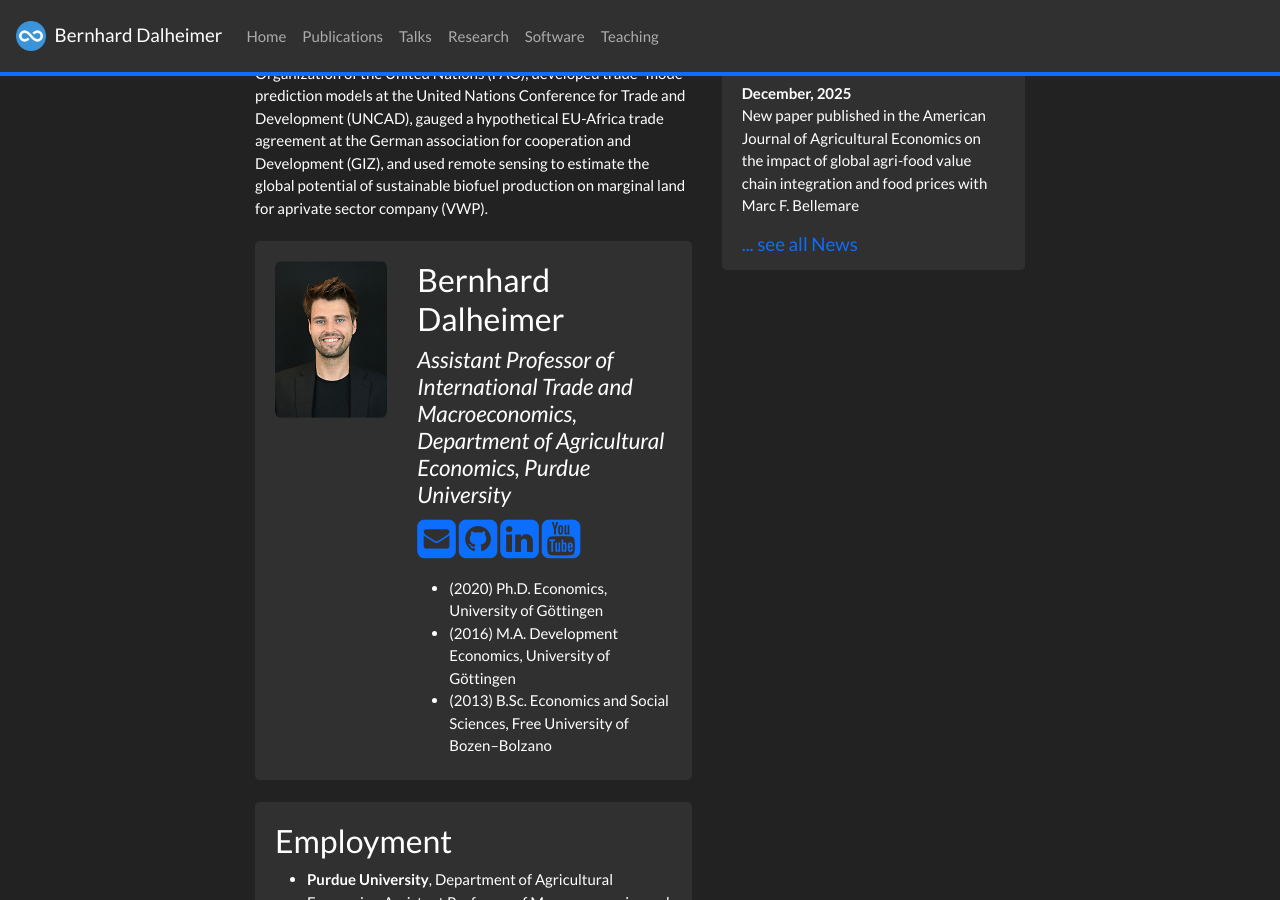
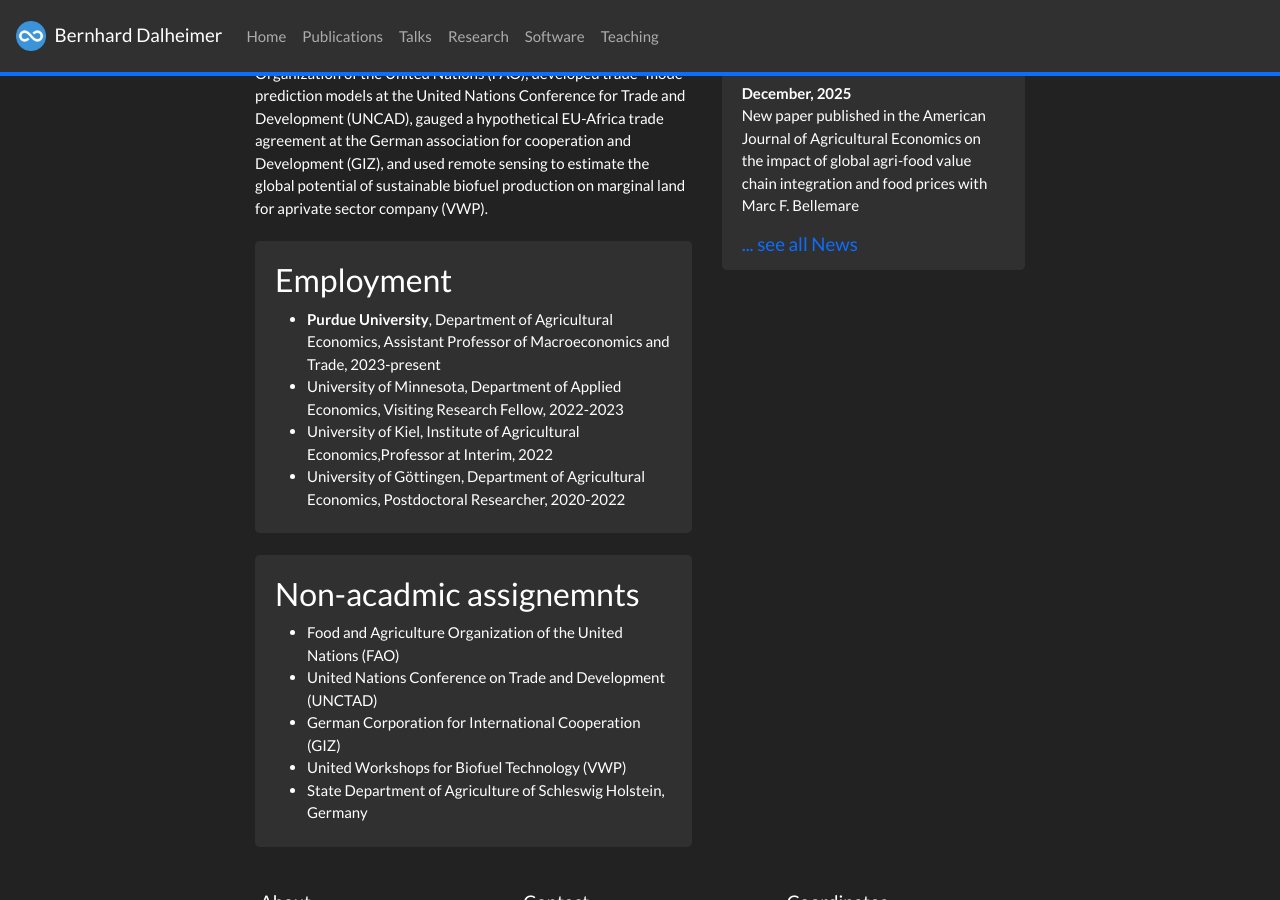
Before and after one commit to BDalheimer/BDalheimer.github.io, a Jekyll site: the page built from _pages/home.md, in a window 1280 px wide and 900 px high, scrolled down 754 px. Built offline with Jekyll 4.4.1, drawn with Linux system fonts in a browser that asks for light colours; nearby versions of some CDN libraries; a style sheet for code colours, icons or effects is not loaded.

Commit message:
removed double picture

```diff
--- a/_pages/home.md
+++ b/_pages/home.md
@@ -24,33 +24,6 @@
 
 
 
-{% for member in site.data.pi %}
-
-<div class="jumbotron">
-<div class="row">
-<div class="col-sm-4">
-  <img src="{{ site.url }}{{ site.baseurl }}/images/{{ member.photo }}" width="100%" style="max-width:250px"/>
-</div>
-<div class="col-sm-8 col-xs-12">
-  <h3>{{ member.name }}</h3>
-  <h4><i>{{ member.info }}</i></h4>
-  {% if member.email %}<a href="mailto:{{ member.email }}" target="_blank"><i class="fa fa-envelope-square fa-3x"></i></a> {% endif %}
-  {% if member.cv %} <a href="{{ site.url }}{{ site.baseurl }}/{{ member.cv }}" target="_blank"><i class="ai ai-cv-square ai-3x"></i></a> {% endif %}
-  {% if member.scholar %} <a href="{{ member.scholar }}" target="_blank"><i class="ai ai-google-scholar-square ai-3x"></i></a> {% endif %}
-  {% if member.github %} <a href="{{ member.github }}" target="_blank"><i class="fa fa-github-square fa-3x"></i></a> {% endif %}
-  {% if member.linkedin %} <a href="{{ member.linkedin }}" target="_blank"><i class="fa fa-linkedin-square fa-3x"></i></a> {% endif %}
-  {% if member.youtube %} <a href="{{ member.youtube }}" target="_blank"><i class="fa fa-youtube-square fa-3x"></i></a> {% endif %}
-
-  <ul style="overflow: hidden">
-    {% for education in member.education %}
-      <li>{{ education | replace: "-","&#8211;" }}</li>
-    {% endfor %}
-  </ul>
-
-</div>
-</div>
-</div>
-{% endfor %}
 
 {% if site.data.grants %}
 
```
